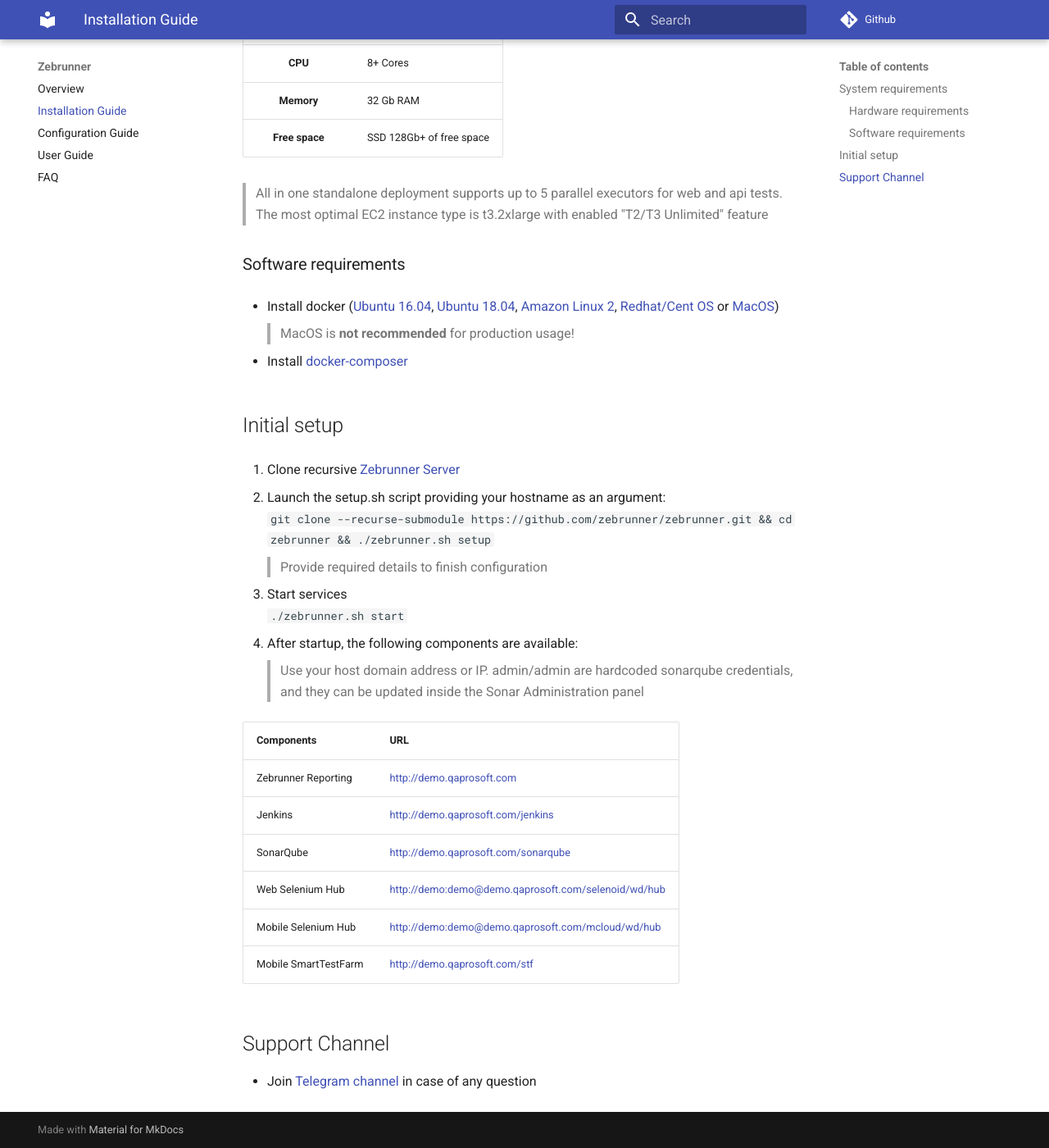
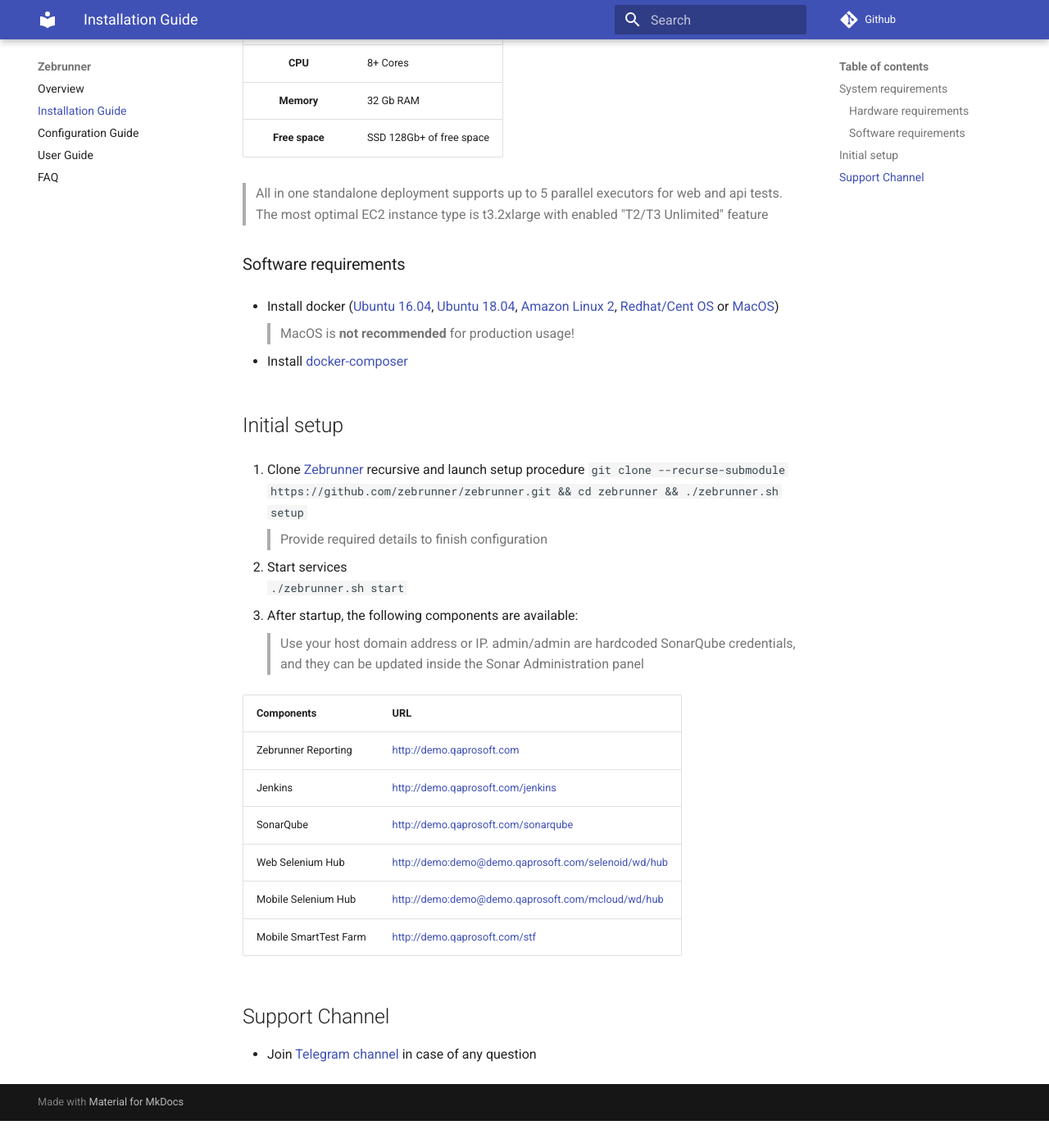
Before and after one commit to zebrunner/community-edition, an MkDocs documentation site: the page built from docs/install-guide.md, in a window 1280 px wide and 1400 px high, scrolled down 354 px. Shown: the whole window at 82% size. Built offline with MkDocs 1.6.1 and Material for MkDocs 9.7.7, drawn with Linux system fonts in a browser that asks for light colours; comment, search, counter and statistics services are not loaded; old or Windows-style settings are respelled for this version of MkDocs; after the commit the page ends 1721 px from its top, so only the background shows below that.

Commit message:
fixed install guide

````diff
--- a/docs/install-guide.md
+++ b/docs/install-guide.md
@@ -22,22 +22,20 @@
 
 ## Initial setup
 
-1. Clone recursive [Zebrunner Server](https://github.com/zebrunner/zebrunner)
-
-2. Launch the setup.sh script providing your hostname as an argument:<br>
+1. Clone [Zebrunner](https://github.com/zebrunner/zebrunner) recursive and launch setup procedure
   ```
   git clone --recurse-submodule https://github.com/zebrunner/zebrunner.git && cd zebrunner && ./zebrunner.sh setup
   ```
   > Provide required details to finish configuration
 
-3. Start services<br>
+2. Start services<br>
   ```
   ./zebrunner.sh start
   ```
 
-4. After startup, the following components are available:
+3. After startup, the following components are available:
   > Use your host domain address or IP.
-  > admin/admin are hardcoded sonarqube credentials, and they can be updated inside the Sonar Administration panel
+  > admin/admin are hardcoded SonarQube credentials, and they can be updated inside the Sonar Administration panel
 
 | Components          	| URL                                                                                                    	   |
 |---------------------	|----------------------------------------------------------------------------------------------------------	   |
@@ -46,7 +44,7 @@
 | SonarQube           	| [http://demo.qaprosoft.com/sonarqube](http://demo.qaprosoft.com/sonarqube)                             	   |
 | Web Selenium Hub    	| [http://demo:demo@demo.qaprosoft.com/selenoid/wd/hub](http://demo:demo@demo.qaprosoft.com/selenoid/wd/hub)       |
 | Mobile Selenium Hub 	| [http://demo:demo@demo.qaprosoft.com/mcloud/wd/hub](http://demo:demo@demo.qaprosoft.com/mcloud/wd/hub) 	   |
-| Mobile SmartTestFarm 	| [http://demo.qaprosoft.com/stf](http://demo.qaprosoft.com/stf)                                         	   |
+| Mobile SmartTest Farm	| [http://demo.qaprosoft.com/stf](http://demo.qaprosoft.com/stf)                                         	   |
 
 ## Support Channel
 
````
